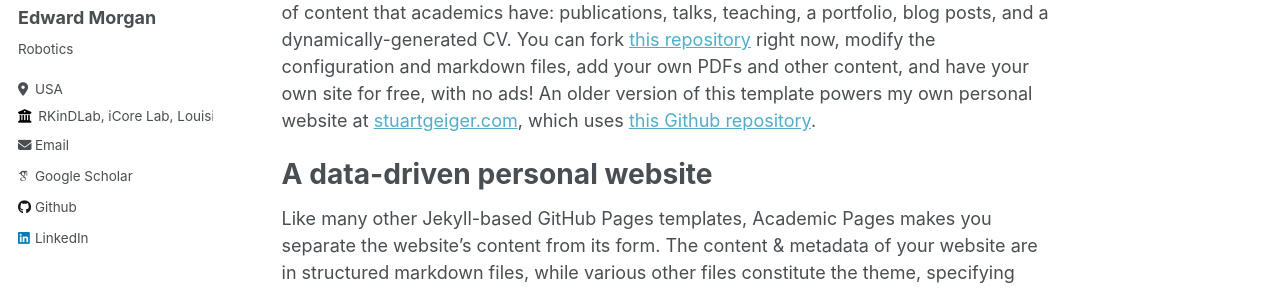
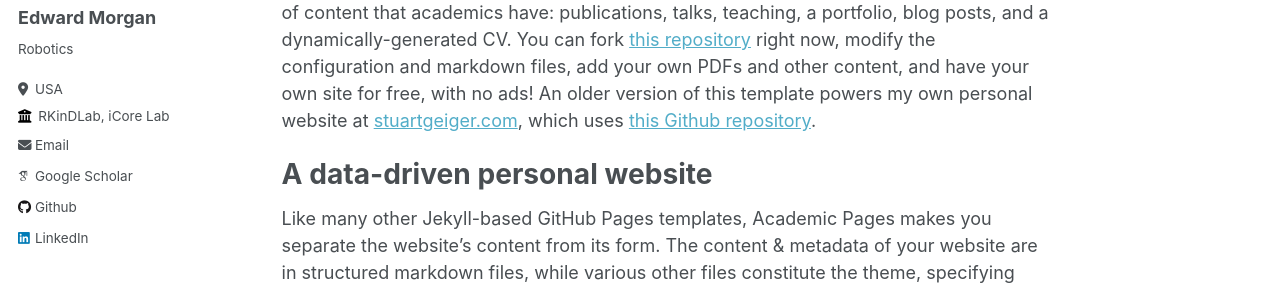
Before and after one commit to Eddy-Morgan/emorgan.github.io, a Jekyll site: the page built from _pages/about.md, in a window 1280 px wide. Shown: the part 284-574 px from the top of the page. Built offline with Jekyll 4.4.1, drawn with Linux system fonts in a browser that asks for light colours; some web fonts are replaced.

Commit message:
update profile

```diff
--- a/_config.yml
+++ b/_config.yml
@@ -26,7 +26,7 @@ author:
   pronouns         : # example: "she/her"
   bio              : "Robotics"
   location         : "USA"
-  employer         : "RKinDLab, iCore Lab, Louisiana State University"
+  employer         : "RKinDLab, iCore Lab"
   uri              : # URL
   email            : "emorg31@lsu.edu"
 
```
